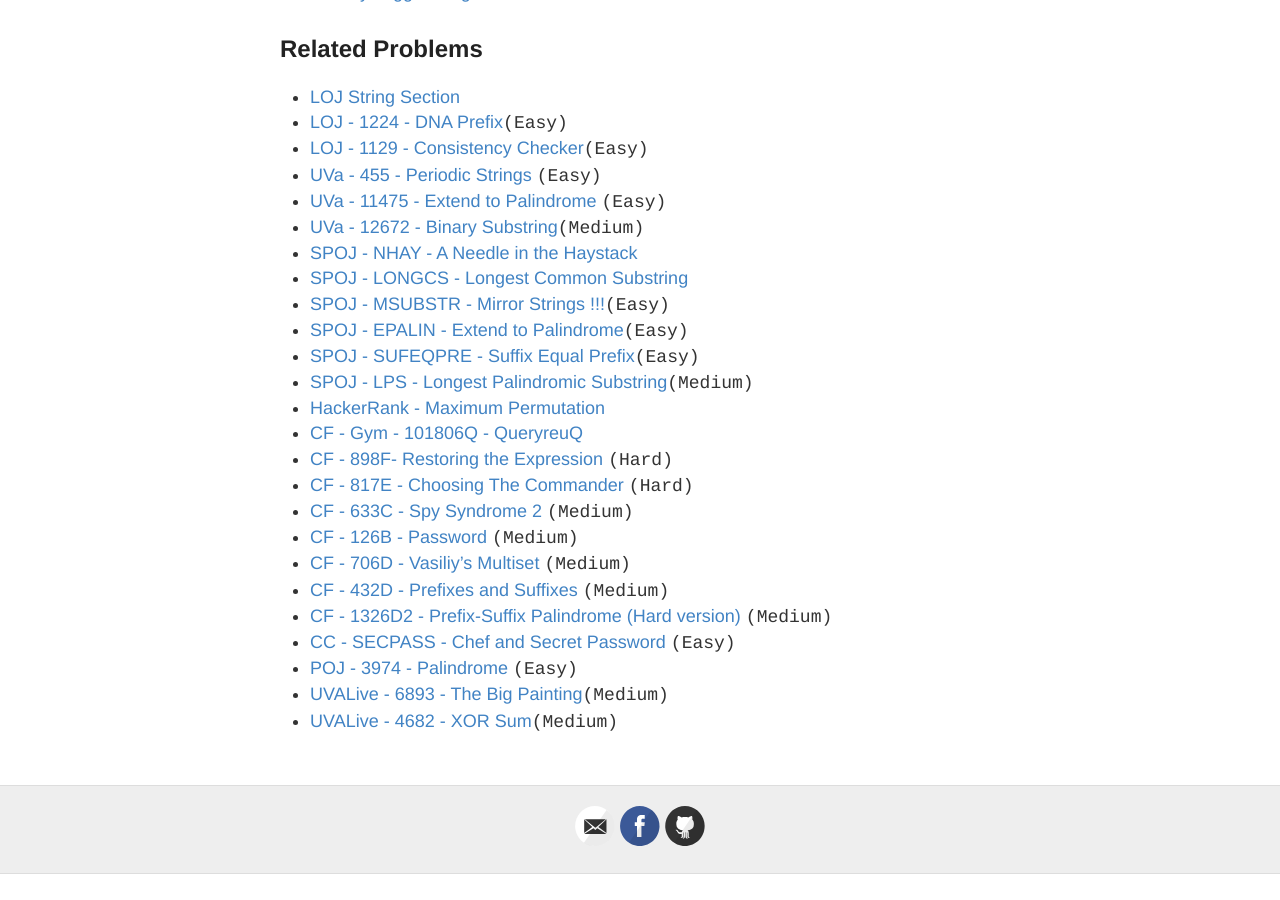
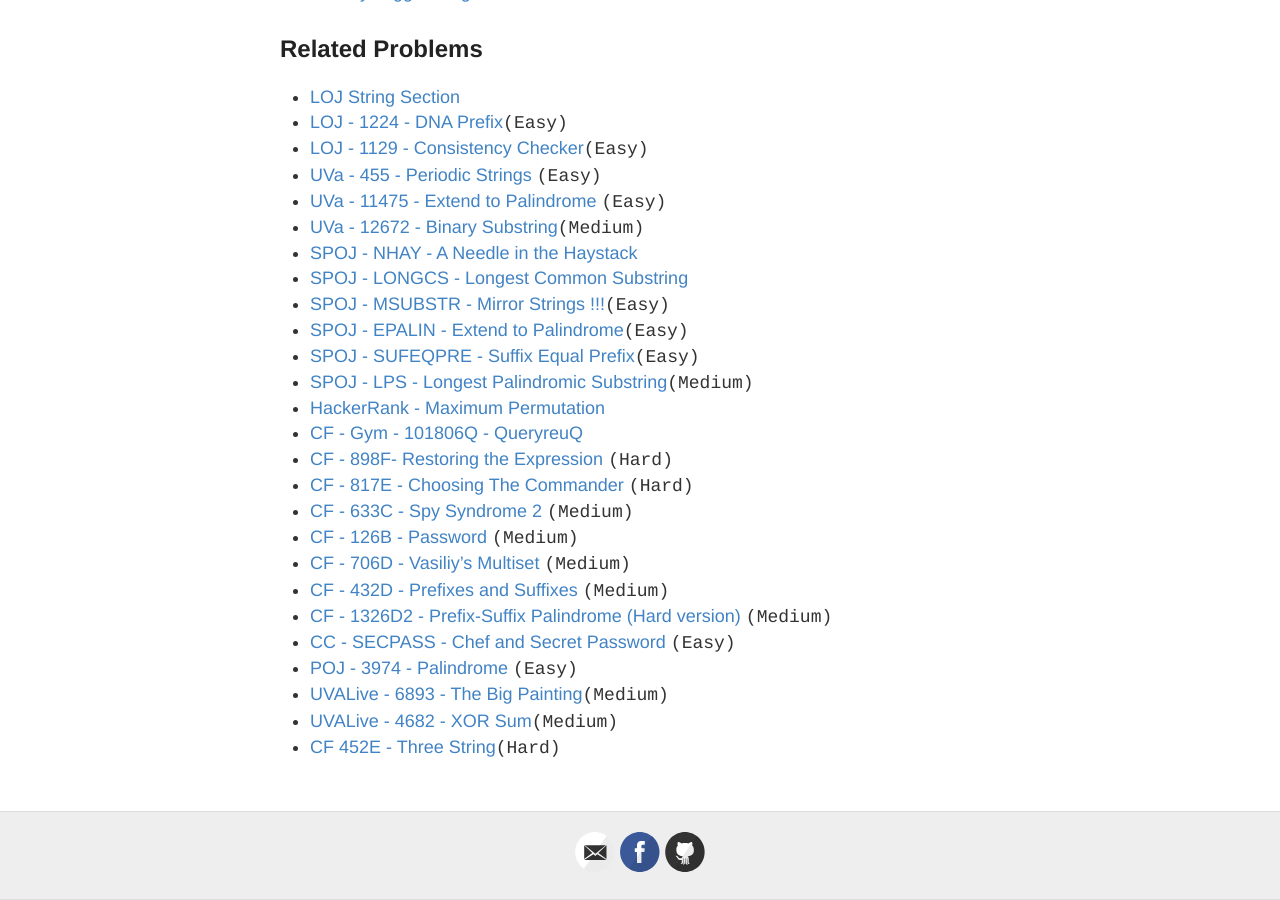
Before and after one commit to baps-bgd/baps-bgd.github.io, a Jekyll site: the page built from _posts/2020-10-7-string-algorithms.md, in a window 1280 px wide and 900 px high, scrolled down 704 px. Built offline with Jekyll 4.4.1, drawn with Linux system fonts in a browser that asks for light colours; before the commit the page ends 1578 px from its top, so only the background shows below that.

Commit message:
Add new problem in string section - CF 452E

```diff
--- a/_posts/2020-10-7-string-algorithms.md
+++ b/_posts/2020-10-7-string-algorithms.md
@@ -47,3 +47,4 @@
 - [POJ - 3974 - Palindrome](http://poj.org/problem?id=3974){:target="_blank"} `(Easy)`
 - [UVALive - 6893 - The Big Painting](https://icpcarchive.ecs.baylor.edu/external/68/6893.pdf){:target="_blank"}`(Medium)`
 - [UVALive - 4682 - XOR Sum](https://icpcarchive.ecs.baylor.edu/external/46/4682.pdf){:target="_blank"}`(Medium)`
+- [CF 452E - Three String](http://codeforces.com/problemset/problem/452/E){:target="_blank"}`(Hard)`
```
